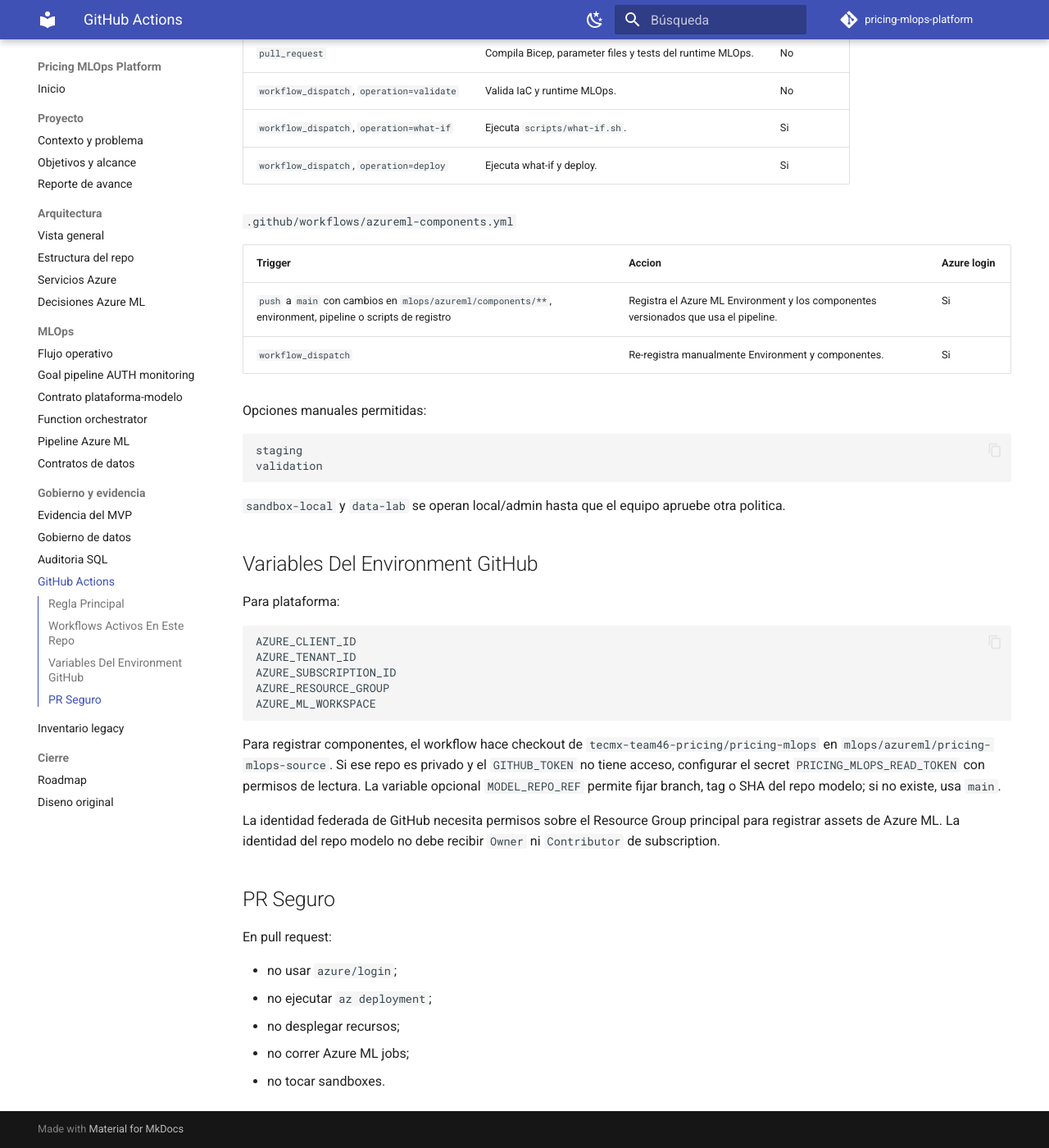
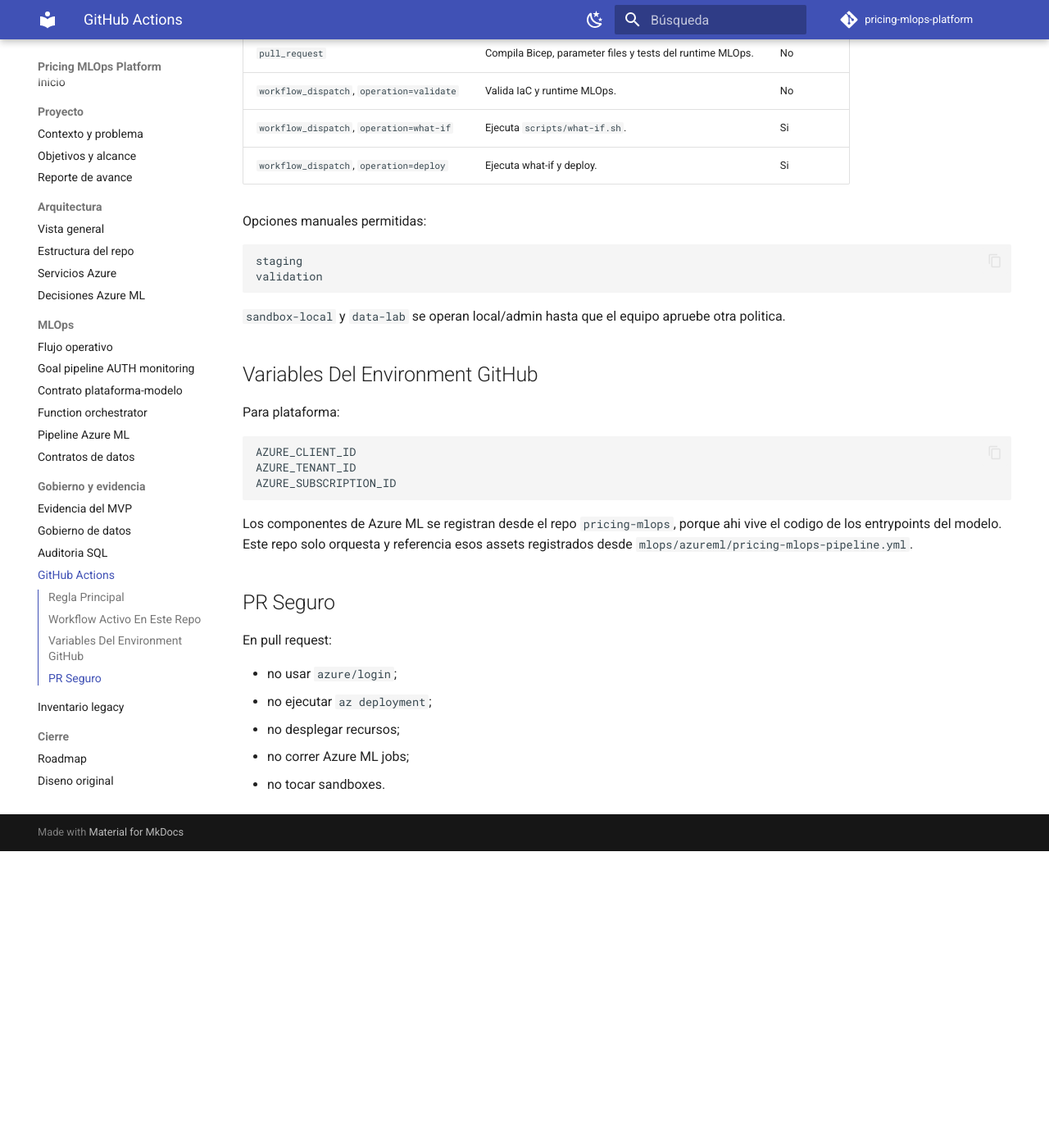
Before and after one commit to tecmx-team46-pricing/pricing-mlops-platform, an MkDocs documentation site: the page built from docs/github-actions.md, in a window 1280 px wide and 1400 px high, scrolled down 568 px. Shown: the whole window at 82% size. Built offline with MkDocs 1.6.1 and Material for MkDocs 9.7.7, drawn with Linux system fonts in a browser that asks for light colours; comment, search, counter and statistics services are not loaded; after the commit the page ends 1606 px from its top, so only the background shows below that; some of the changed text lies outside the part shown.

Commit message:
Keep component registration in model repo

````diff
--- a/docs/github-actions.md
+++ b/docs/github-actions.md
@@ -10,7 +10,7 @@
 - ejecutar `what-if` o deploy manual controlado de infraestructura;
 - publicar o probar integraciones cuando se solicite.
 
-## Workflows Activos En Este Repo
+## Workflow Activo En Este Repo
 
 `.github/workflows/platform-infra.yml`
 
@@ -20,13 +20,6 @@
 | `workflow_dispatch`, `operation=validate` | Valida IaC y runtime MLOps. | No |
 | `workflow_dispatch`, `operation=what-if` | Ejecuta `scripts/what-if.sh`. | Si |
 | `workflow_dispatch`, `operation=deploy` | Ejecuta what-if y deploy. | Si |
-
-`.github/workflows/azureml-components.yml`
-
-| Trigger | Accion | Azure login |
-|---|---|---|
-| `push` a `main` con cambios en `mlops/azureml/components/**`, environment, pipeline o scripts de registro | Registra el Azure ML Environment y los componentes versionados que usa el pipeline. | Si |
-| `workflow_dispatch` | Re-registra manualmente Environment y componentes. | Si |
 
 Opciones manuales permitidas:
 
@@ -45,13 +38,9 @@
 AZURE_CLIENT_ID
 AZURE_TENANT_ID
 AZURE_SUBSCRIPTION_ID
-AZURE_RESOURCE_GROUP
-AZURE_ML_WORKSPACE
 ```
 
-Para registrar componentes, el workflow hace checkout de `tecmx-team46-pricing/pricing-mlops` en `mlops/azureml/pricing-mlops-source`. Si ese repo es privado y el `GITHUB_TOKEN` no tiene acceso, configurar el secret `PRICING_MLOPS_READ_TOKEN` con permisos de lectura. La variable opcional `MODEL_REPO_REF` permite fijar branch, tag o SHA del repo modelo; si no existe, usa `main`.
-
-La identidad federada de GitHub necesita permisos sobre el Resource Group principal para registrar assets de Azure ML. La identidad del repo modelo no debe recibir `Owner` ni `Contributor` de subscription.
+Los componentes de Azure ML se registran desde el repo `pricing-mlops`, porque ahi vive el codigo de los entrypoints del modelo. Este repo solo orquesta y referencia esos assets registrados desde `mlops/azureml/pricing-mlops-pipeline.yml`.
 
 ## PR Seguro
 
````
Also changed, not shown: docs/operations.md (+1 -11 lines), 11 other files.
